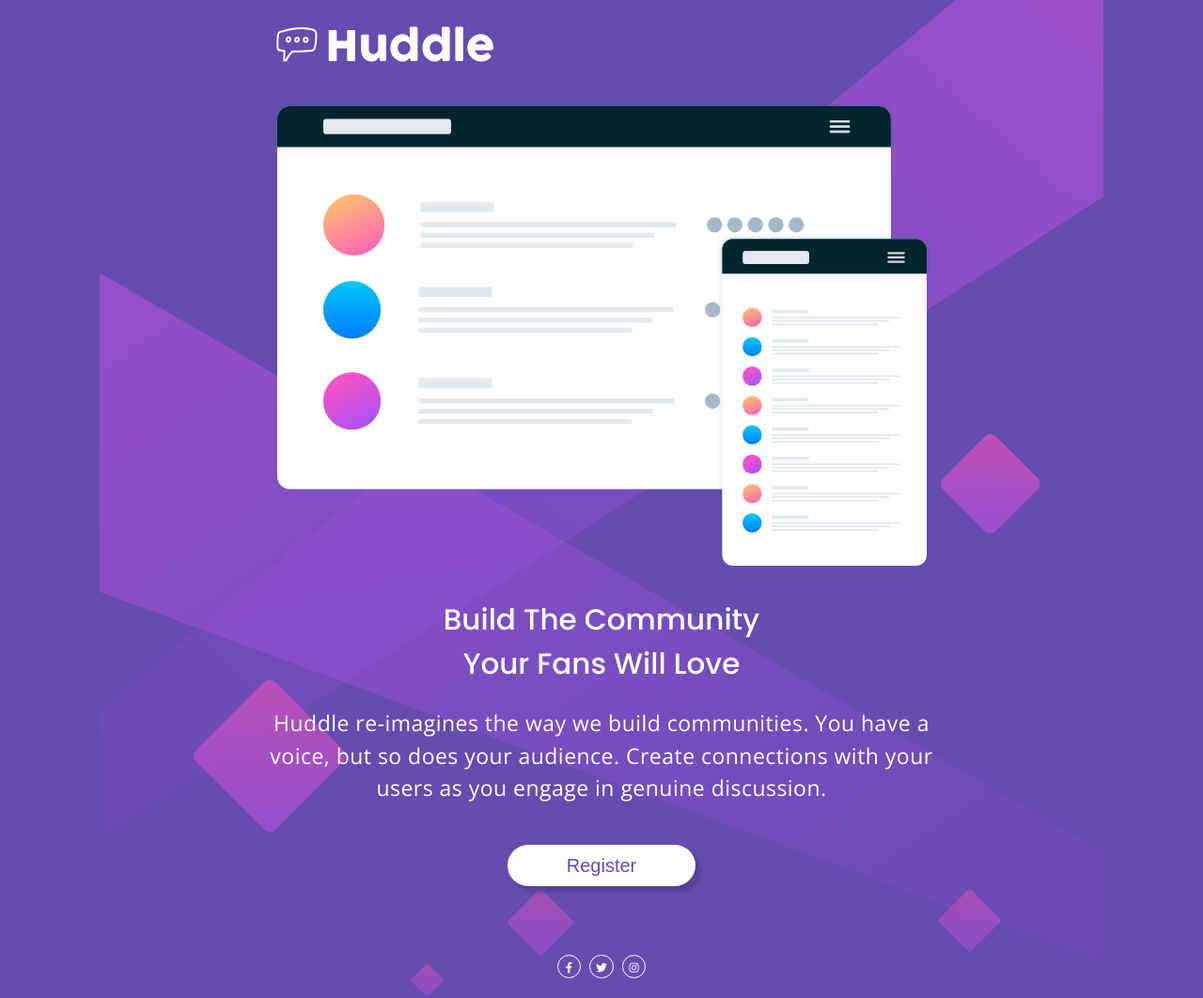
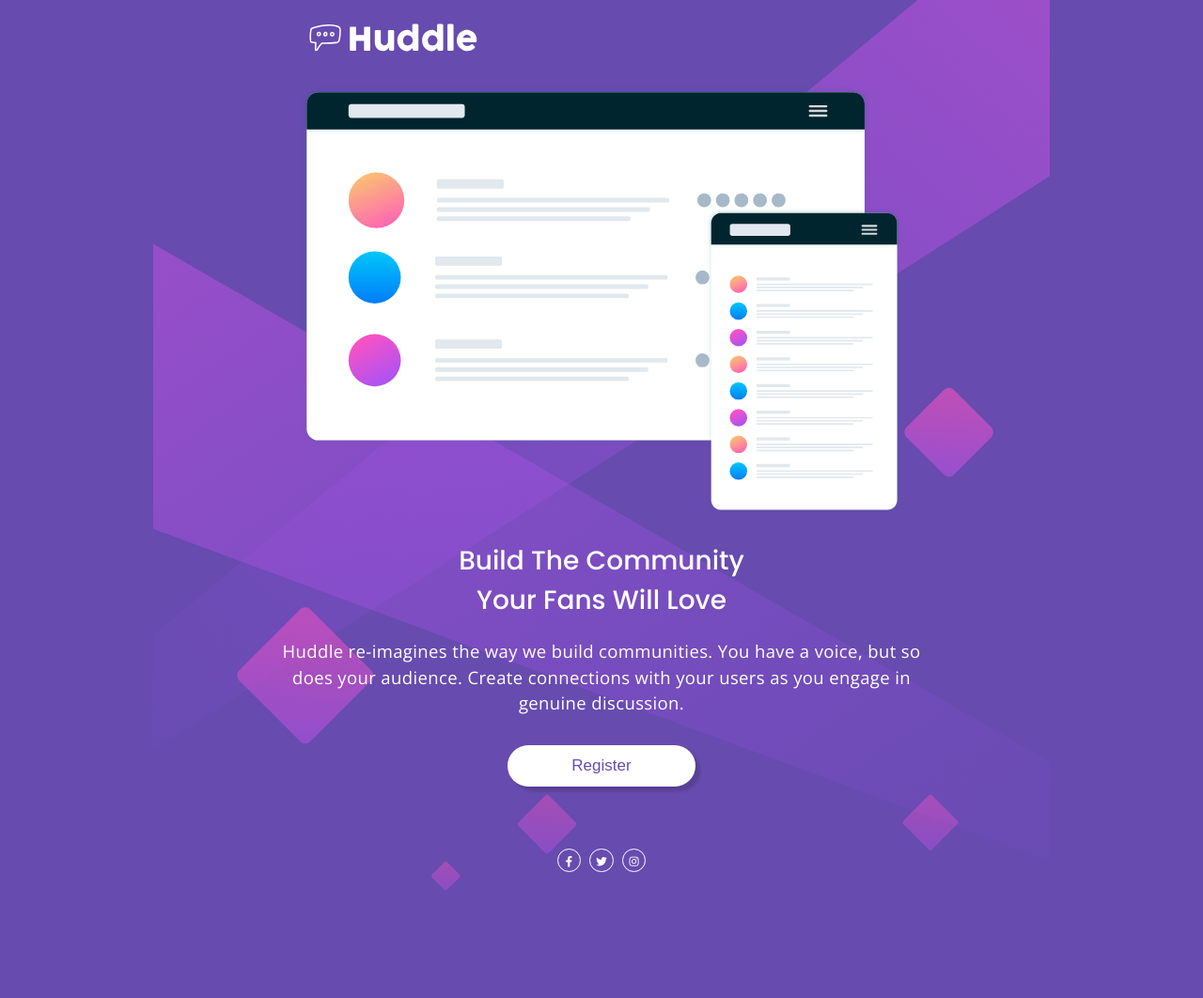
Before and after one commit to othetgyi/Huddle-landing-page, a plain HTML site: page index.html in a window 1280 px wide. Shown: the whole page at 94% size. After the commit the page ends 949 px from the top, so only its background shows below. Drawn offline with nearby package versions, Linux system fonts and the light colour scheme.

Commit message:
Added breakpoint at 880px, tweaked font sizes on larger screens

```diff
--- a/styles.css
+++ b/styles.css
@@ -22,13 +22,13 @@ body {
 h1 {
 	font-family: "Poppins", sans-serif;
 
-	font-size: calc(22px + (34 - 22) * ((100vw - 300px) / (1600 - 300)));
+	font-size: calc(22px + (30 - 22) * ((100vw - 300px) / (1600 - 300)));
 	font-weight: 500;
 }
 
 p {
 	font-family: "Open sans", sans-serif;
-	font-size: calc(14px + (26 - 14) * ((100vw - 300px) / (1600 - 300)));
+	font-size: calc(14px + (20 - 14) * ((100vw - 300px) / (1600 - 300)));
 	padding: 1em;
 	font-weight: 300;
 	letter-spacing: 0.02em;
@@ -45,7 +45,7 @@ p {
 	filter: drop-shadow(0.3em 0.3em 0.1em #574094);
 	background-color: white;
 	border-color: transparent;
-	font-size: calc(11px + (23 - 11) * ((100vw - 300px) / (1600 - 300)));
+	font-size: calc(11px + (19 - 11) * ((100vw - 300px) / (1600 - 300)));
 	margin: 1em auto;
 }
 
@@ -191,12 +191,28 @@ i.fab {
 	#logo {
 		width: 25%;
 	}
-/*
-	h1 {
-		font-size: 12rem;
+
+@media screen and (min-width: 880px){
+
+	.content {
+		margin: 1em 22vw 0;
 	}
 
-	p {
-		font-size: 5rem;
+	#mockup {
+		width: 50%;
+		padding: 3vh 0 0 0;
 	}
-} */
+
+	.logo {
+		flex-direction: column;
+		justify-content: flex-start;
+		padding: 0 0 0 25vw;
+	}
+
+	#logo {
+		width: 20%;
+	}
+
+	.button {
+		margin: .75em;
+	}
```
